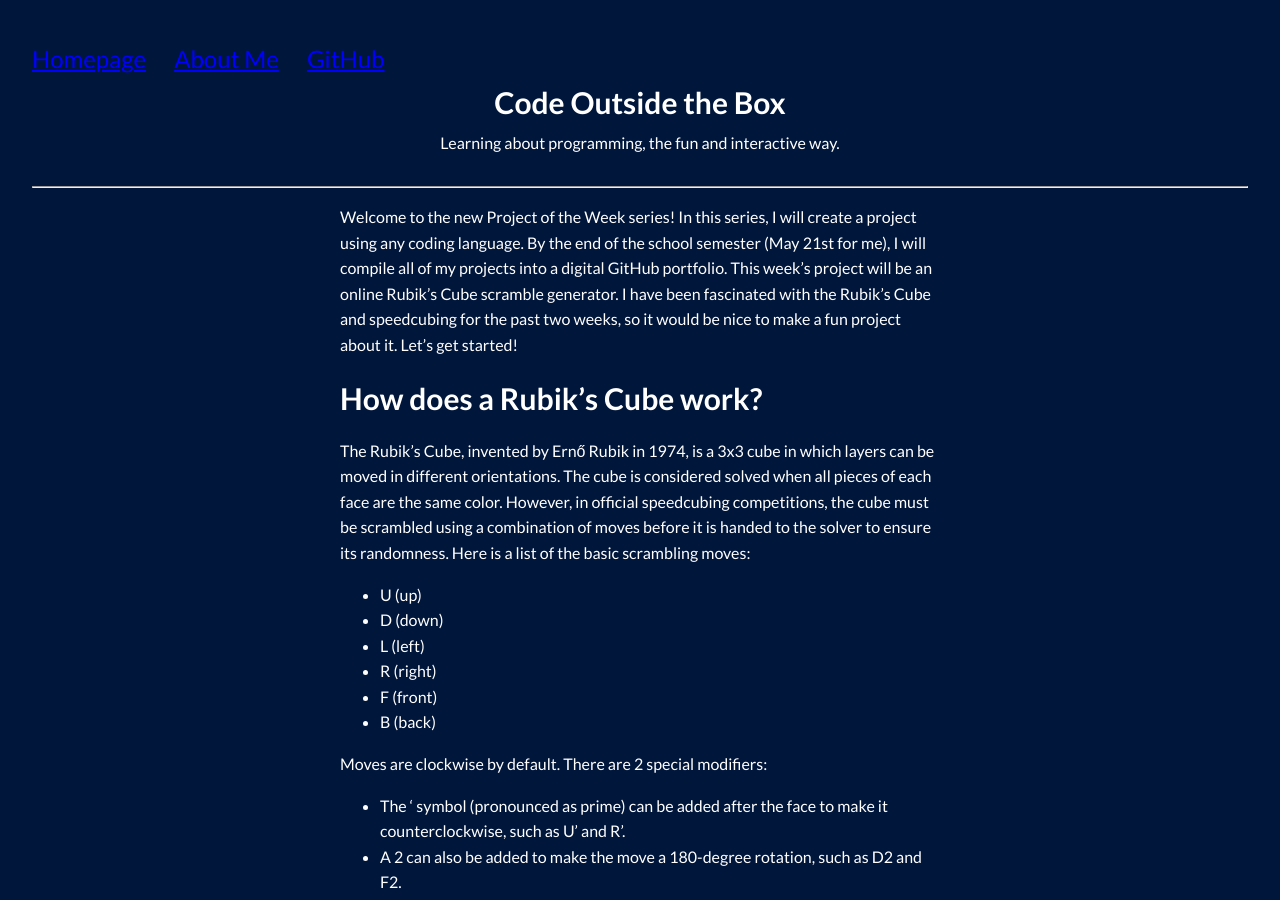
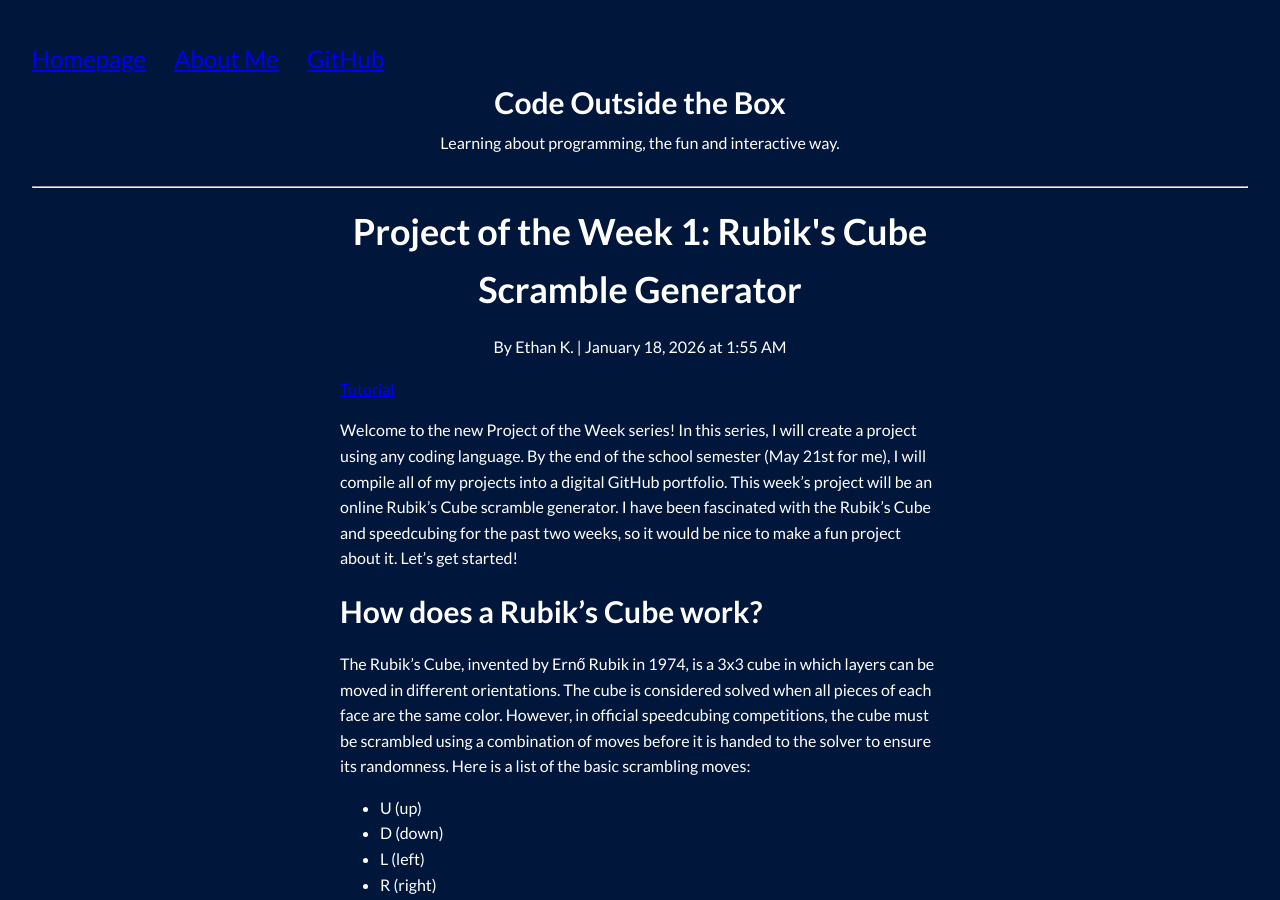
Before and after one commit to MicroChip818/microchip818.github.io, a Jekyll site: the page built from _posts/2026-01-17-project-of-the-week-1-rubiks-cube-scramble-generator.md, in a window 1280 px wide and 900 px high. Built offline with Jekyll 4.4.1, drawn with Linux system fonts in a browser that asks for light colours; our own code applies the rules of GitHub Pages for plain Markdown files; comment, search, counter and statistics services are not loaded; some of the changed lines change nothing that is shown.

Commit message:
Update 2026-01-17-project-of-the-week-1-rubiks-cube-scramble-generator.md

```diff
--- a/_posts/2026-01-17-project-of-the-week-1-rubiks-cube-scramble-generator.md
+++ b/_posts/2026-01-17-project-of-the-week-1-rubiks-cube-scramble-generator.md
@@ -1,6 +1,6 @@
 ---
 layout: posts
-title: Project of the Week 1&colon: Rubik's Cube Scramble Generator
+title: Project of the Week 1&colon; Rubik's Cube Scramble Generator
 date: 2026-01-17 17:55:00 -0800
 author: Ethan K.
 categories: [Tutorial]
```
